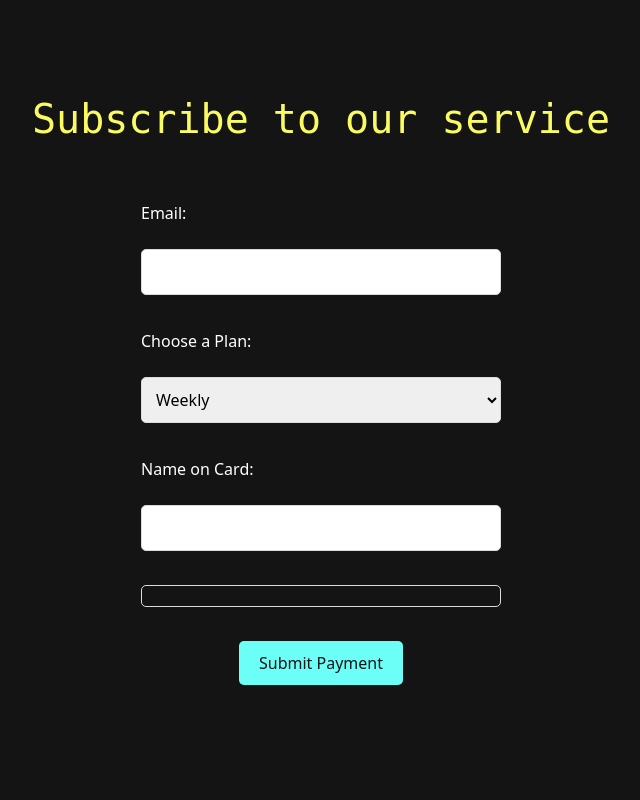
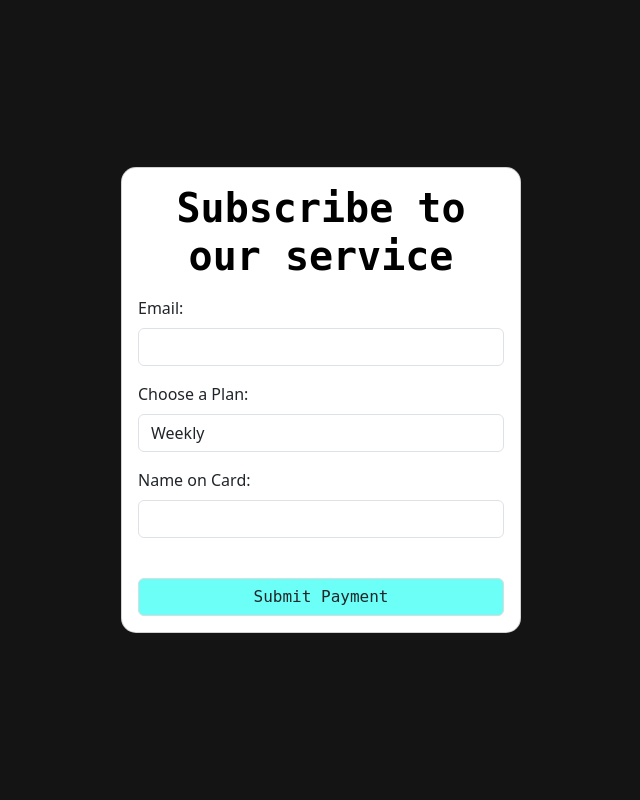
Before and after one commit to shasha-nabila/Journey-Tracker-App, a Flask app: page /subscription in a window 1280 px wide. Shown: the whole page, without its empty margins (319-959 px from the left). Run offline with Flask 3, Linux system fonts and the light colour scheme; some libraries are stand-ins or nearby versions.

Commit message:
bootstrap card for subscription

```diff
--- a/app/templates/subscription.html
+++ b/app/templates/subscription.html
@@ -4,39 +4,44 @@
 
 {% block content %}
 
-<head>
-    <meta charset="UTF-8">
-    <meta name="viewport" content="width=device-width, initial-scale=1.0">
-    <title>Subscribe to our service</title>
-</head>
-    <div class="payment-page">
-    <h1>Subscribe to our service</h1>
+<div class="container vh-100 d-flex align-items-center justify-content-center">
+    <div class="card w-100" style="max-width: 400px; border-radius: 15px;">
+        <div class="card-body">
+            <h1 class="text-center mb-3">Subscribe to our service</h1>
             <form action="/subscribe" method="post" id="payment-form">
-        <label for="email">Email:</label><br>
-        <input type="email" id="email" name="email"><br><br>
+                <div class="form-group mb-3">
+                    <label for="email" class="form-label">Email:</label>
+                    <input type="email" class="form-control" id="email" name="email">
+                </div>
 
-        <label for="plan">Choose a Plan:</label><br>
-        <select id="plan" name="plan">
+                <div class="form-group mb-3">
+                    <label for="plan" class="form-label">Choose a Plan:</label>
+                    <select class="form-control" id="plan" name="plan">
                         <option value="weekly">Weekly</option>
                         <option value="monthly">Monthly</option>
                         <option value="yearly">Yearly</option>
-        </select><br><br>
+                    </select>
+                </div>
 
-        <label for="name">Name on Card:</label><br>
-        <input type="text" id="name" name="name"><br><br>
+                <div class="form-group mb-3">
+                    <label for="name" class="form-label">Name on Card:</label>
+                    <input type="text" class="form-control" id="name" name="name">
+                </div>
 
-        <div id="card-element">
+                <div id="card-element" class="form-group mb-3">
                     <!-- A Stripe Element will be inserted here. -->
                 </div>
 
                 <!-- Used to display form errors. -->
-        <div id="card-errors" role="alert"></div>
+                <div id="card-errors" class="text-danger"></div>
 
                 <br>
 
-        <button>Submit Payment</button>
+                <button type="submit" class="btn btn-custom-color w-100">Submit Payment</button>
             </form>
-
+        </div>
+    </div>
+</div>
     <script>
     var stripe = Stripe('{{ stripe_publishable_key }}');
     var elements = stripe.elements();
```
Lines whose indentation alone changed are shown as unchanged.
